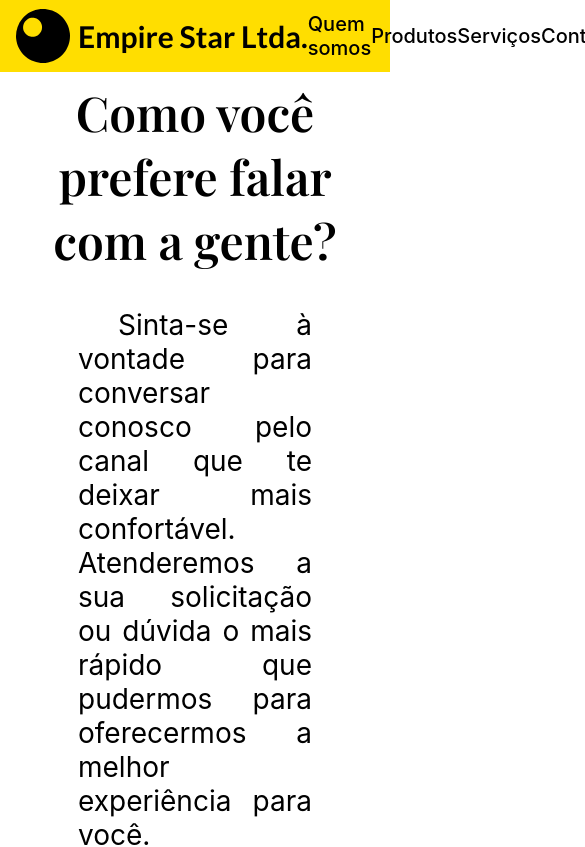
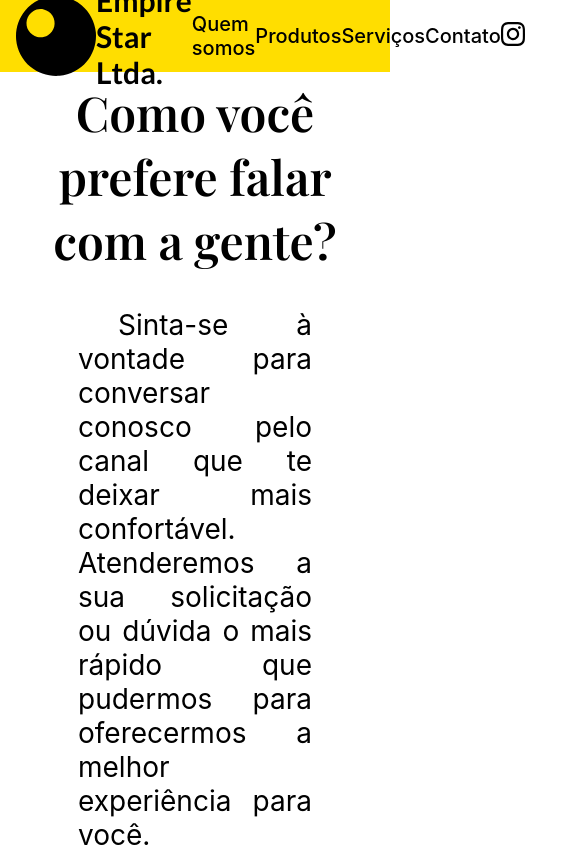
Before and after one commit to empirestarltda/landingpage, a React (Create React App) app in the folder es_landingpage/: page /contato in a window 390 px wide. Shown: the top 847 px of the page, 585 px wide, since content can reach past the window. Built offline with nearby package versions, Linux system fonts and the light colour scheme.

Commit message:
Criar menu de navegação mobile

```diff
--- a/es_landingpage/src/App.tsx
+++ b/es_landingpage/src/App.tsx
@@ -2,18 +2,19 @@ import GlobalStyle from './styles/global'; //Importa os estilos globais da aplic
 import { Cabecalho } from './components/Cabecalho';
 import { Conteudo } from './components/Conteudo';
 import { Rodape } from './components/Rodape';
+import { useState } from 'react';
 
 interface AppProps{
   page: string;
 }
 
 function App({page}:AppProps) {
-
+  const [estadoMenu, mudarEstadoMenu] = useState(false)
   return (
       <main className='App'>
         <GlobalStyle /> {/* Inicializa os Estilos globais */}
-        <Cabecalho />
-        <Conteudo nome_da_pagina={page} />
+          <Cabecalho funcaoCabecalho={() => mudarEstadoMenu(!estadoMenu)} estadoCabecalho={estadoMenu}/>
+          {estadoMenu === false? <Conteudo nome_da_pagina={page}/> : null}
         <Rodape />
       </main>
   );
--- a/es_landingpage/src/components/Cabecalho/index.tsx
+++ b/es_landingpage/src/components/Cabecalho/index.tsx
@@ -1,5 +1,6 @@
 import logo from '../../assets/icons/logo.svg'
 import instagram_icon from '../../assets/icons/instagram_icon.svg'
+import menu from '../../assets/icons/menu.svg'
 import { Container } from './styles'
 import { Link } from 'react-router-dom'
 
@@ -8,7 +9,12 @@ interface Topico{
     etiqueta: string
 }
 
-export function Cabecalho(){
+interface CabecalhoProps{
+    funcaoCabecalho: () => void,
+    estadoCabecalho: boolean
+}
+
+export function Cabecalho({funcaoCabecalho, estadoCabecalho}:CabecalhoProps){
 
     const options :Array<Topico> = [
         {
@@ -33,21 +39,41 @@ export function Cabecalho(){
 
     return(
         <Container>
-            <Link id='grupo_logo' to={`/home`}>
-                <img src={logo} alt="Logo da Empire Star" />
-                <h2>Empire Star Ltda.</h2>
-            </Link>
+
             {largura > 501?
             <>
-                {options.map(option => <Link to={`/${option.rota}`}>{option.etiqueta}</Link>)}
+                <Link id='grupo_logo' to={`/home`}>
+                    <img src={logo} alt="Logo da Empire Star" />
+                    <h2>Empire Star Ltda.</h2>
+                </Link>
+                    {options.map(option => <Link to={`/${option.rota}`}>{option.etiqueta}</Link>)}
                 <a id='instagramIcon' href="https://www.instagram.com/empirestarltda/">
                     <img  src={instagram_icon} alt="ícone do instagram" />
                 </a>
             </>
             :
-            <>
+            <div id='menu_container'>
+                <div id='grupo_logo' >
+                    <div id='menu_icon' onClick={()=>funcaoCabecalho()}><img  src={menu} alt="ícone de menu"/></div>
+                    <Link to='/home'>
+                        <img src={logo} alt="Logo da Empire Star" />
+                        <h2>Empire Star Ltda.</h2>
+                    </Link>
+                </div>
+                <div id="menu">
 
-            </>
+                    {estadoCabecalho === true?
+                        <div id='barra_lateral'>
+                            {options.map(option => <Link to={`/${option.rota}`} onClick={() => funcaoCabecalho()}>{option.etiqueta}</Link>)}
+                        </div>
+                    :
+                        <>
+
+                        </>
+                    }
+                </div>
+
+            </div>
             }
 
         </Container>
--- a/es_landingpage/src/components/Cabecalho/styles.ts
+++ b/es_landingpage/src/components/Cabecalho/styles.ts
@@ -11,17 +11,28 @@ export const Container = styled.nav `
         height: 100%;
         width: fit-content;
         display: flex;
+        flex-direction: row;
         align-items: center;
         margin-left: 1rem;
         font-weight: 400;
-        h2{
+        a{
+            height: 100%;
+            width: fit-content;
+            display: flex;
+            flex-direction: row;
+            align-items: center;
+            margin-left: 1rem;
+            font-weight: 400;
+            h2{
             padding-left: 0.5rem;
             white-space: nowrap;
+            }
+
+            img{
+                height: 75%;
+            }
         }
 
-        img{
-            height: 75%;
-        }
     }
 
     #instagramIcon{
@@ -33,5 +44,38 @@ export const Container = styled.nav `
         color: var(--secundary-color);
         font-weight: 500;
         font-size: 1.25rem;
+        @media (max-width: 500px){
+            margin: auto;
+        }
     }
+
+    #menu_container{
+        display: flex;
+        flex-direction: column;
+        width: 100vw;
+        height: 4.5rem;
+    }
+    #menu_icon{
+        width: fit-content;
+        img{
+            margin: auto;
+            width: 50%;
+        }
+    }
+    #menu{
+        width: fit-content;
+        margin: auto;
+        img{
+            width: 3rem;
+        }
+    }
+
+    #barra_lateral{
+        width: 100vw;
+        height: calc(100vh - 4.5rem);
+        display: flex;
+        flex-direction: column;
+        background-color: var(--primary-color);
+    }
+
 `
--- a/es_landingpage/src/components/Contato/styles.ts
+++ b/es_landingpage/src/components/Contato/styles.ts
@@ -37,7 +37,7 @@ export const Container = styled.div `
             @media (max-width: 500px) {
                 flex-direction: column;
                 width: fit-content;
-                min-width: 25rem;
+                min-width: 20rem;
             }
             }
             @media (max-width: 500px) {
--- a/es_landingpage/src/components/Conteudo/styles.ts
+++ b/es_landingpage/src/components/Conteudo/styles.ts
@@ -5,6 +5,7 @@ export const Container = styled.section `
     flex-direction: column;
     width: 100%;
     align-items: center;
+    z-index: -1;
     h1{
         font-size: 4.5rem;
         @media (max-width: 500px) {
```
